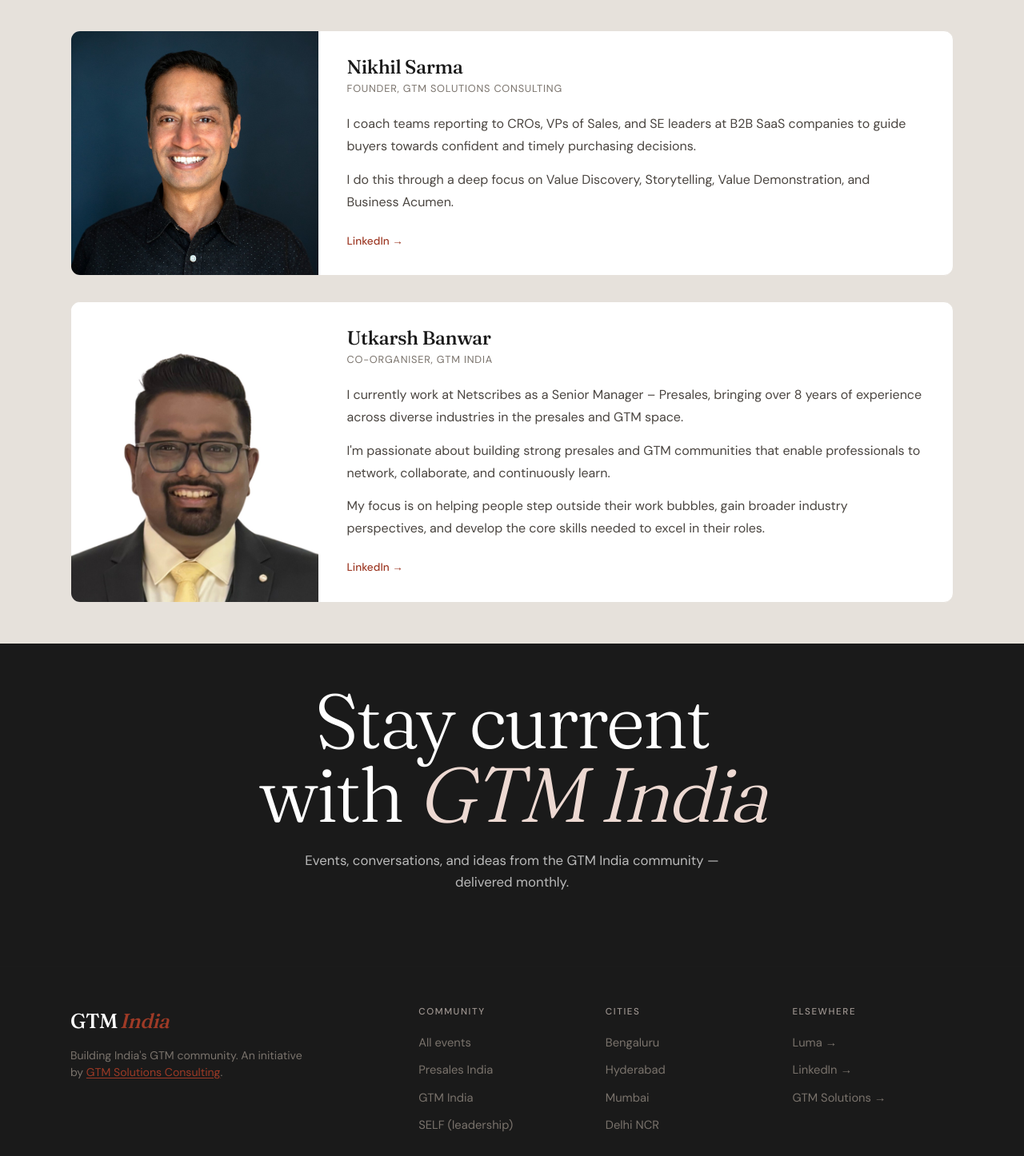
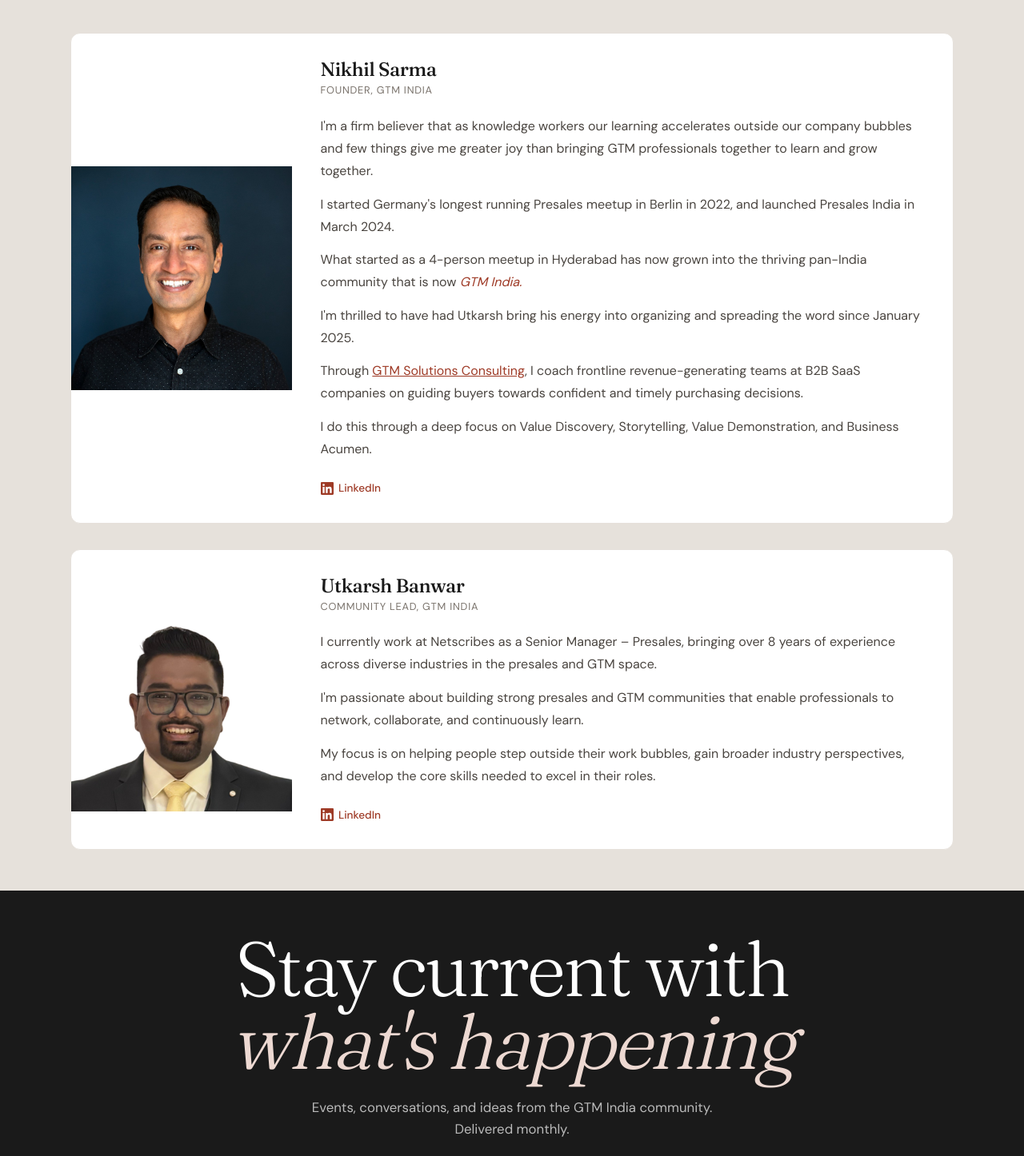
Before and after one commit to nixarma/gtmindia, a Next.js app: page /about in a window 1280 px wide. Shown: the part 244-1690 px from the top of the page at 80% size. Built offline with nearby package versions, Linux system fonts and the light colour scheme.

Commit message:
fix: centre Beehiiv embed in CTA banner, add form to Events page, about page photo and bio improvements, optimize Cloudinary image delivery with auto format and quality

```diff
--- a/src/app/about/page.tsx
+++ b/src/app/about/page.tsx
@@ -30,11 +30,15 @@
           <div style={{ display: 'flex', flexDirection: 'column', gap: '2rem' }}>
             <PersonCard
               name="Nikhil Sarma"
-              role="Founder, GTM Solutions Consulting"
+              role="Founder, GTM India"
               bio={
                <>
-                <p>I coach teams reporting to CROs, VPs of Sales, and SE leaders at B2B SaaS companies to guide buyers towards confident and timely purchasing decisions.</p>
-                <p> I do this through a deep focus on Value Discovery, Storytelling, Value Demonstration, and Business Acumen.</p>
+                <p>I'm a firm believer that as knowledge workers our learning accelerates outside our company bubbles and few things give me greater joy than bringing GTM professionals together to learn and grow together.</p>
+                <p>I started Germany's longest running Presales meetup in Berlin in 2022, and launched Presales India in March 2024.</p>
+                <p>What started as a 4-person meetup in Hyderabad has now grown into the thriving pan-India community that is now <em style={{ color: 'var(--accent)', fontStyle: 'italic' }}>GTM India.</em></p>
+                <p>I'm thrilled to have had Utkarsh bring his energy into organizing and spreading the word since January 2025. </p>
+                <p>Through <a href="https://www.gtmsolutions.co" target="_blank" rel="noopener noreferrer" style={{ color: 'var(--accent)', textDecoration: 'underline' }}>GTM Solutions Consulting</a>, I coach frontline revenue-generating teams at B2B SaaS companies on guiding buyers towards confident and timely purchasing decisions.</p>
+                <p>I do this through a deep focus on Value Discovery, Storytelling, Value Demonstration, and Business Acumen.</p>
                </>
               }
               photo="/images/nikhil-headshot.jpg"
@@ -43,7 +47,7 @@
             />
             <PersonCard
               name="Utkarsh Banwar"
-              role="Co-organiser, GTM India"
+              role="Community Lead, GTM India"
               bio={
                 <>
                   <p>I currently work at Netscribes as a Senior Manager &ndash; Presales, bringing over 8 years of experience across diverse industries in the presales and GTM space.</p>
@@ -90,7 +94,8 @@
         borderRadius: '0.75rem',
         overflow: 'hidden',
         display: 'grid',
-        gridTemplateColumns: 'clamp(180px, 28%, 320px) 1fr',
+        gridTemplateColumns: 'clamp(180px, 25%, 320px) 1fr',
+        alignItems: 'center',
       }}
       className="person-card"
     >
@@ -142,9 +147,22 @@
             color: 'var(--accent)',
             textDecoration: 'none',
             fontWeight: 500,
+            display: 'inline-flex',
+            alignItems: 'center',
+            gap: '0.4rem',
           }}
         >
-          LinkedIn &rarr;
+          <svg
+            xmlns="http://www.w3.org/2000/svg"
+            viewBox="0 0 24 24"
+            fill="currentColor"
+            width="16"
+            height="16"
+            aria-hidden="true"
+          >
+            <path d="M20.447 20.452h-3.554v-5.569c0-1.328-.027-3.037-1.852-3.037-1.853 0-2.136 1.445-2.136 2.939v5.667H9.351V9h3.414v1.561h.046c.477-.9 1.637-1.85 3.37-1.85 3.601 0 4.267 2.37 4.267 5.455v6.286zM5.337 7.433a2.062 2.062 0 0 1-2.063-2.065 2.064 2.064 0 1 1 2.063 2.065zm1.782 13.019H3.555V9h3.564v11.452zM22.225 0H1.771C.792 0 0 .774 0 1.729v20.542C0 23.227.792 24 1.771 24h20.451C23.2 24 24 23.227 24 22.271V1.729C24 .774 23.2 0 22.222 0h.003z"/>
+          </svg>
+          LinkedIn
         </a>
       </div>
     </div>
--- a/src/app/events/page.tsx
+++ b/src/app/events/page.tsx
@@ -1,6 +1,7 @@
 import type { Metadata } from 'next'
 import { getAllEvents } from '@/data/events'
 import { EventsFilter } from '@/components/events/EventsFilter'
+import { CtaBannerSection } from '@/components/home/CtaBannerSection'
 
 export const metadata: Metadata = {
   title: 'Events',
@@ -15,6 +16,7 @@
   }))
 
   return (
+    <>
       <section style={{ paddingBlock: 'var(--section-pad-y)' }}>
         <div className="container">
           <div className="section-head">
@@ -26,5 +28,7 @@
           <EventsFilter events={events} stickyFilters={true} showArchiveLink={false} />
         </div>
       </section>
+      <CtaBannerSection />
+    </>
   )
 }
--- a/src/app/globals.css
+++ b/src/app/globals.css
@@ -235,7 +235,7 @@
    /* Wordmark — shared by nav and footer */
    .wm {
      font-family: var(--font-display);
-     font-size: 1.45rem;
+     font-size: 1.65rem;
      font-weight: 450;
      letter-spacing: -0.02em;
      word-spacing: -0.09em;
@@ -252,7 +252,7 @@
    }
    .nav__link {
      font-family: var(--font-body);
-     font-size: 0.92rem;
+     font-size: 1rem;
      color: var(--fg);
      opacity: 0.7;
      white-space: nowrap;
@@ -2058,32 +2058,23 @@
 
 /* ─── Beehiiv embed ────────────────────────────────────────── */
 
-/* ─── Beehiiv embed ────────────────────────────────────────── */
-
 .beehiiv-embed {
   margin-top: 2.5rem;
   width: 100%;
+  display: flex;
+  justify-content: center;
 }
 
 .beehiiv-embed > div {
-  width: 100% !important;
-  max-width: 640px !important;
-  margin-inline: auto !important;
-  overflow: hidden !important;
+  width: 532px !important;
+  max-width: 100% !important;
 }
 
 .beehiiv-embed iframe {
   width: 100% !important;
-  max-width: 640px !important;
   border: none !important;
   min-height: 260px;
   display: block !important;
-  margin-inline: auto !important;
-}
-
-/* About page — bio paragraph spacing */
-.person-card__bio p + p {
-  margin-top: 0.85rem;
 }
 
 /* About page — person card mobile */
--- a/src/components/PresalesHero.tsx
+++ b/src/components/PresalesHero.tsx
@@ -24,6 +24,7 @@
             width={900}
             height={600}
             className="psi-hero__image-img"
+            priority
           />
           <p className="psi-hero__image-caption">Hyderabad, March 2024</p>
         </div>
--- a/src/components/home/CtaBannerSection.tsx
+++ b/src/components/home/CtaBannerSection.tsx
@@ -29,11 +29,10 @@
     <section className="cta-banner">
       <div className="container">
         <h2 className="cta-banner__title">
-          Stay current with <em>GTM India</em>
+          Stay current with <em>what's happening</em>
         </h2>
         <p className="cta-banner__sub">
-          Events, conversations, and ideas from the GTM India community —
-          delivered monthly.
+          Events, conversations, and ideas from the GTM India community. Delivered monthly.
         </p>
         <div ref={mountRef} className="beehiiv-embed" />
       </div>
--- a/src/components/home/ImpressionsSection.tsx
+++ b/src/components/home/ImpressionsSection.tsx
@@ -20,6 +20,9 @@
   crop={{ type: "fill", gravity: "center" }}
   sizes="(max-width: 640px) 50vw, (max-width: 1024px) 33vw, 25vw"
   className="impressions-img"
+  format="auto"
+  quality="auto"
+  priority={i === 0}
 />
             </div>
           ))}
--- a/src/components/layout/Footer.tsx
+++ b/src/components/layout/Footer.tsx
@@ -10,7 +10,7 @@
               GTM <em>India</em>
             </Link>
             <p className="footer__tag">
-              Building India&apos;s GTM community. An initiative by{' '}
+              Building India&apos;s GTM community.<br />An initiative by{' '}
               <a href="https://gtmsolutions.co" target="_blank" rel="noopener" style={{ color: 'var(--accent)' }}>
                 GTM Solutions Consulting
               </a>.
@@ -23,7 +23,6 @@
               <li><Link href="/events">All events</Link></li>
               <li><Link href="/presales-india">Presales India</Link></li>
               <li><Link href="/about">GTM India</Link></li>
-              <li><Link href="#">SELF (leadership)</Link></li>
             </ul>
           </div>
 
@@ -36,15 +35,6 @@
               <li><Link href="/events">Delhi NCR</Link></li>
             </ul>
           </div>
-
-          <div className="footer__col">
-            <p className="footer__col-h">Elsewhere</p>
-            <ul>
-              <li><a href="https://lu.ma/gtmindia" target="_blank" rel="noopener">Luma &rarr;</a></li>
-              <li><a href="https://linkedin.com" target="_blank" rel="noopener">LinkedIn &rarr;</a></li>
-              <li><a href="https://gtmsolutions.co" target="_blank" rel="noopener">GTM Solutions &rarr;</a></li>
-            </ul>
-          </div>
         </div>
 
         <div className="footer__legal">
```
Lines whose indentation alone changed are shown as unchanged.
